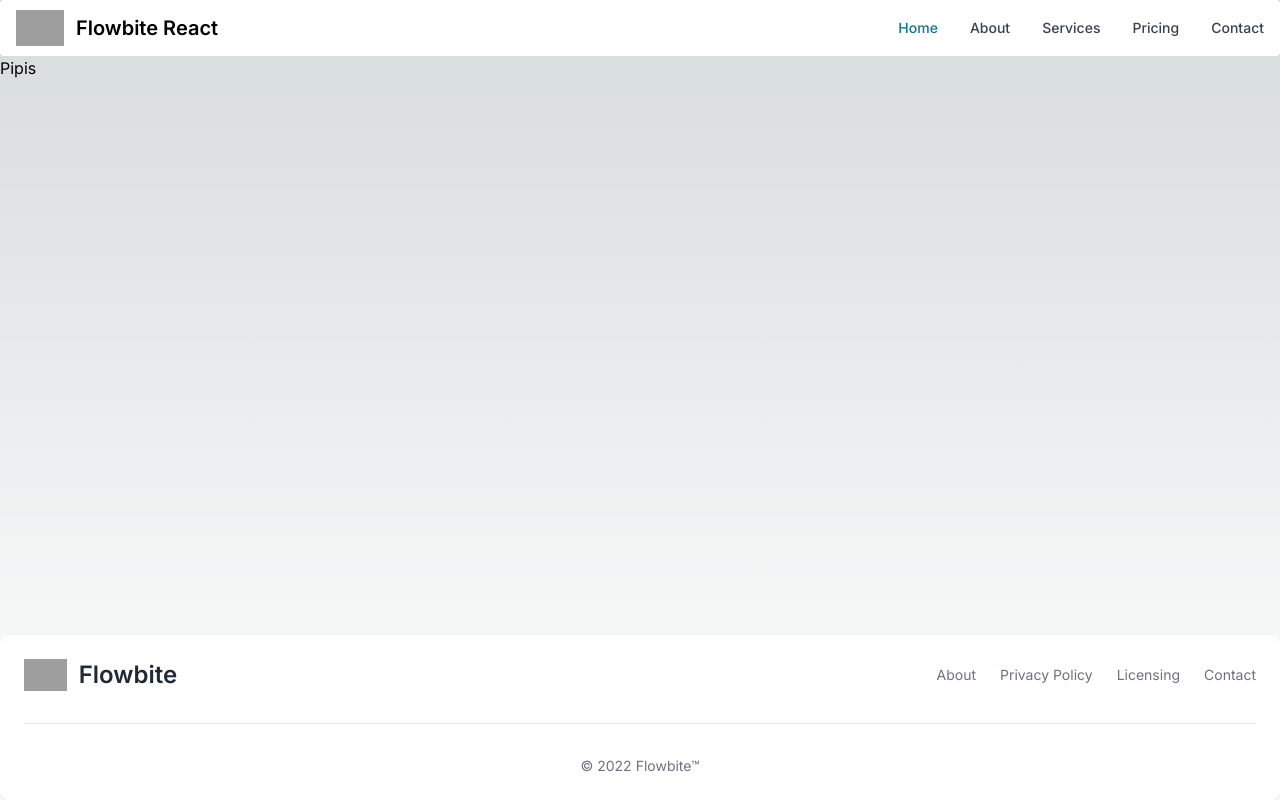
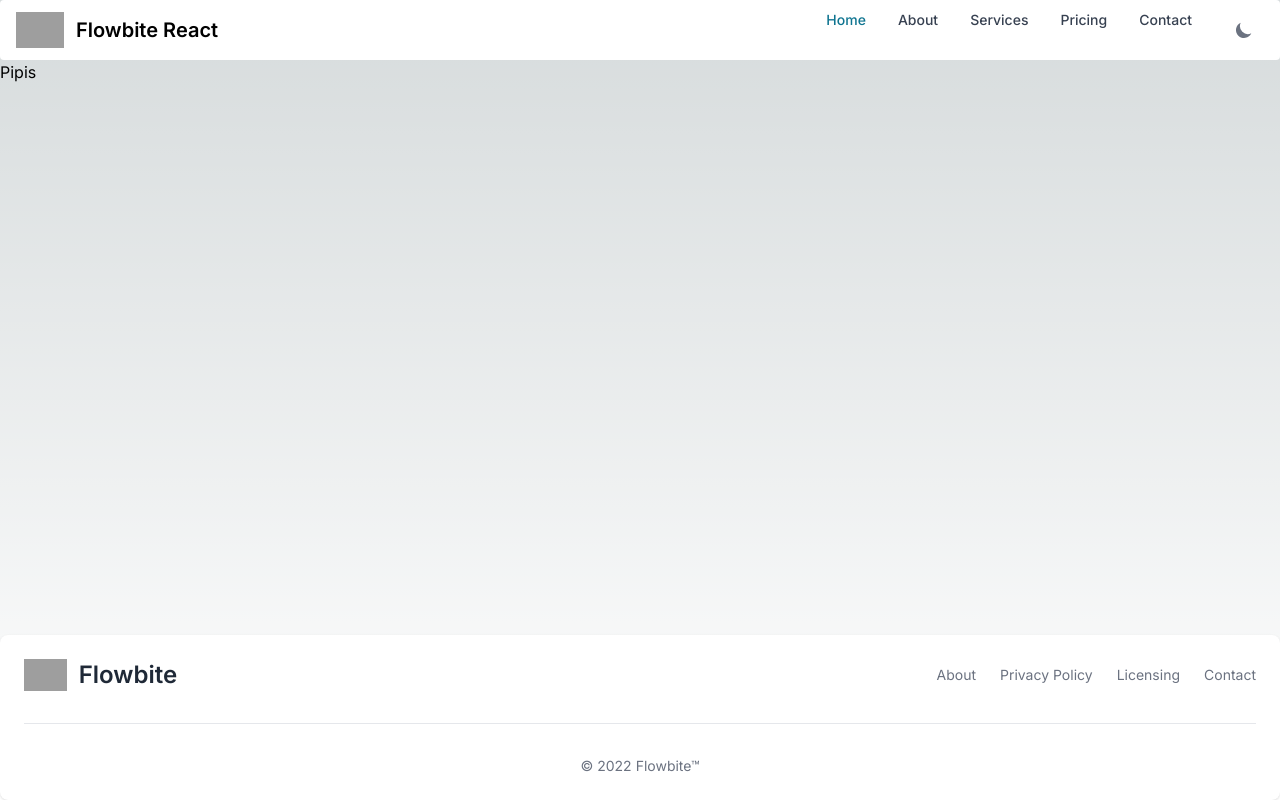
Before and after one commit to zoriana-melnyk/pipes, a Next.js app: page / in a window 1280 px wide. Built offline with nearby package versions, Linux system fonts and the light colour scheme; grey boxes are pictures that could not be loaded.

Commit message:
feat: theme toggle

```diff
--- a/src/app/components/Header.js
+++ b/src/app/components/Header.js
@@ -1,5 +1,6 @@
 import Link from 'next/link';
 import { Navbar } from 'flowbite-react';
+import { DarkThemeToggle } from 'flowbite-react';
 
 const Header = () => {
   return (
@@ -25,6 +26,7 @@ const Header = () => {
         <Navbar.Link href="#">Services</Navbar.Link>
         <Navbar.Link href="#">Pricing</Navbar.Link>
         <Navbar.Link href="#">Contact</Navbar.Link>
+        <DarkThemeToggle />
       </Navbar.Collapse>
     </Navbar>
   );
--- a/src/app/page.js
+++ b/src/app/page.js
@@ -1,15 +1,16 @@
 'use client';
 
-import { AppFooter, Header } from './components';
+import { Flowbite } from 'flowbite-react';
+import { AppFooter, Header,  } from './components';
 
 export default function HomePage() {
   return (
-    <>
+    <Flowbite>
       <Header />
       <main>
         <h1>Pipis</h1>
       </main>
       <AppFooter />
-    </>
+    </Flowbite>
   );
 }
```
